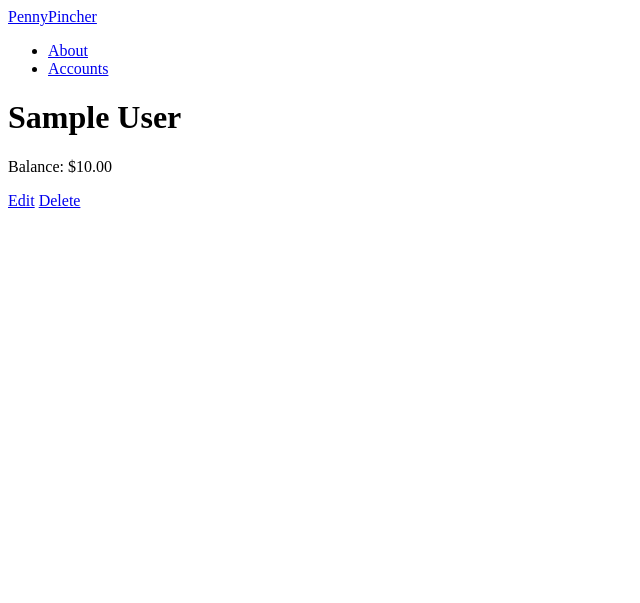
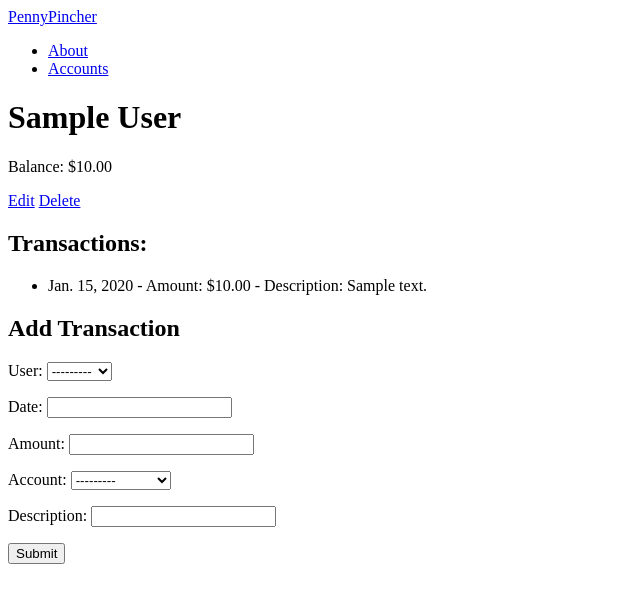
Before and after one commit to cjsanc1/PennyPincher, a Django app: page /accounts/1/ in a window 1280 px wide. Shown: the top 603 px of the page, without its empty margins (0-640 px from the left). Run offline with Django 4.2, Linux system fonts and the light colour scheme; tables that the repository leaves empty hold one stand-in row (values such as "Sample post").

Commit message:
one to many working

```diff
--- a/main_app/forms.py
+++ b/main_app/forms.py
@@ -5,4 +5,4 @@ from .models import Transaction
 class TransactionForm(ModelForm):
   class Meta:
     model = Transaction
-    fields = ['date', 'amount', 'account', 'description']
+    fields = ['user', 'date', 'amount', 'account', 'description']
--- a/main_app/templates/account/detail.html
+++ b/main_app/templates/account/detail.html
@@ -4,4 +4,21 @@
 <p>Balance: ${{ account.balance }}</p>
 <a href="{% url 'account_update' pk=account.pk %}">Edit</a>
 <a href="{% url 'account_delete' pk=account.pk %}">Delete</a>
+
+<h2>Transactions:</h2>
+    <ul>
+        {% for transaction in transactions %}
+            <li>{{ transaction.date }} - Amount: ${{ transaction.amount }} - Description: {{ transaction.description }}</li>
+        {% endfor %}
+    </ul>
+
+    <h2>Add Transaction</h2>
+    <form action="{% url 'add_transaction' pk=account.id %}" method="POST">
+    {% csrf_token %}
+    {{ transaction_form.as_p }}
+    <button type="submit">Submit</button>
+  </form>
+
+
+
     {% endblock %}
--- a/main_app/urls.py
+++ b/main_app/urls.py
@@ -10,4 +10,5 @@ urlpatterns = [
   path('accounts/create/', views.AccountCreate.as_view(), name='create_account'),
   path('accounts/<int:pk>/update/', views.AccountUpdate.as_view(), name='account_update'),
   path('accounts/<int:pk>/delete/', views.AccountDelete.as_view(), name='account_delete'),
+  path('accounts/<int:pk>/add_transaction/', views.add_transaction, name='add_transaction'),
 ]
--- a/main_app/views.py
+++ b/main_app/views.py
@@ -1,4 +1,4 @@
-from django.shortcuts import render, get_object_or_404
+from django.shortcuts import render, get_object_or_404, redirect
 from django.views.generic.edit import CreateView, UpdateView, DeleteView
 from .models import Account, Transaction
 from .forms import TransactionForm
@@ -15,13 +15,27 @@ def accounts_index(request):
     accounts = Account.objects.all()
     return render(request, 'accounts.html', {
         'accounts': accounts
+
         })
 
 def account_detail(request, pk):
     account = get_object_or_404(Account, pk=pk)
+    transactions = Transaction.objects.filter(account=account)
+    transaction_form = TransactionForm()
     return render(request, 'account/detail.html', {
-        'account': account
+        'account': account,
+        'transactions': transactions,
+        'transaction_form': transaction_form
     })
+
+def add_transaction(request, pk):
+    form = TransactionForm(request.POST)
+    if form.is_valid():
+        new_transaction = form.save(commit=False)
+        new_transaction.account_id = pk
+        new_transaction.save()
+    return redirect('account_detail', pk=pk)
+
 
 class AccountCreate(LoginRequiredMixin, CreateView):
     model = Account
```
